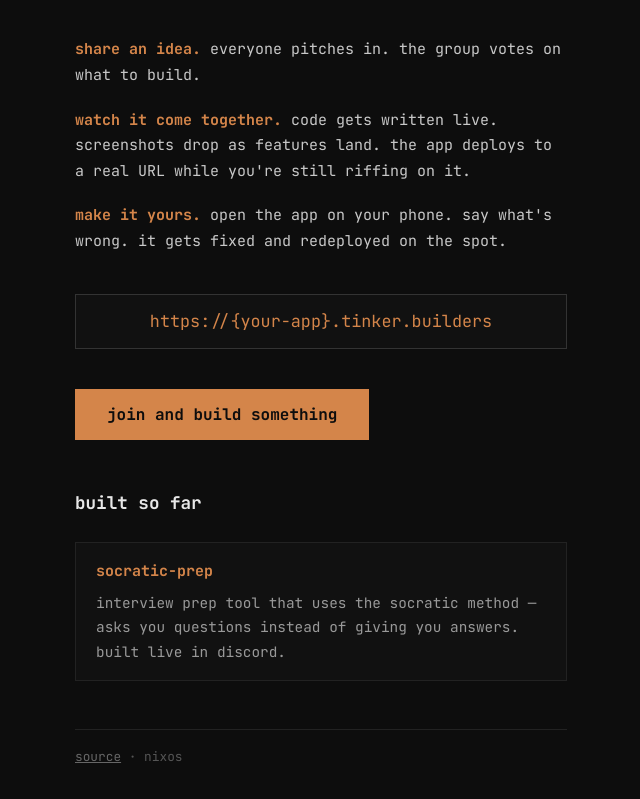
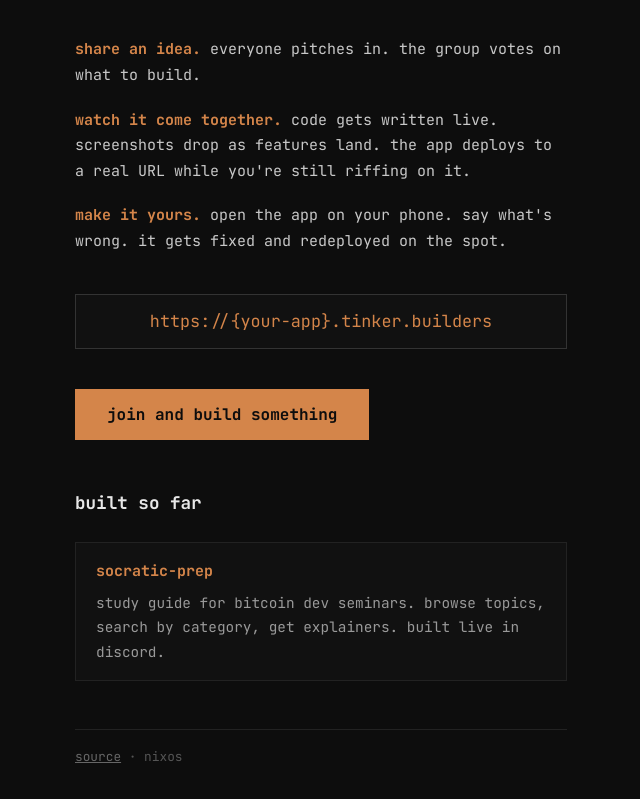
Before and after one commit to gudnuf/tinker, a plain HTML site: page docs/index.html in a window 1280 px wide. Shown: the part 173-972 px from the top of the page, without its empty margins (319-959 px from the left). Drawn offline with Linux system fonts and the light colour scheme.

Commit message:
fix: correct socratic-prep showcase description

```diff
--- a/docs/index.html
+++ b/docs/index.html
@@ -160,7 +160,7 @@
 <div class="showcase">
   <div class="showcase-item">
     <strong><a href="https://socratic-prep.tinker.builders">socratic-prep</a></strong>
-    <p>interview prep tool that uses the socratic method — asks you questions instead of giving you answers. built live in discord.</p>
+    <p>study guide for bitcoin dev seminars. browse topics, search by category, get explainers. built live in discord.</p>
   </div>
 </div>
 
```
